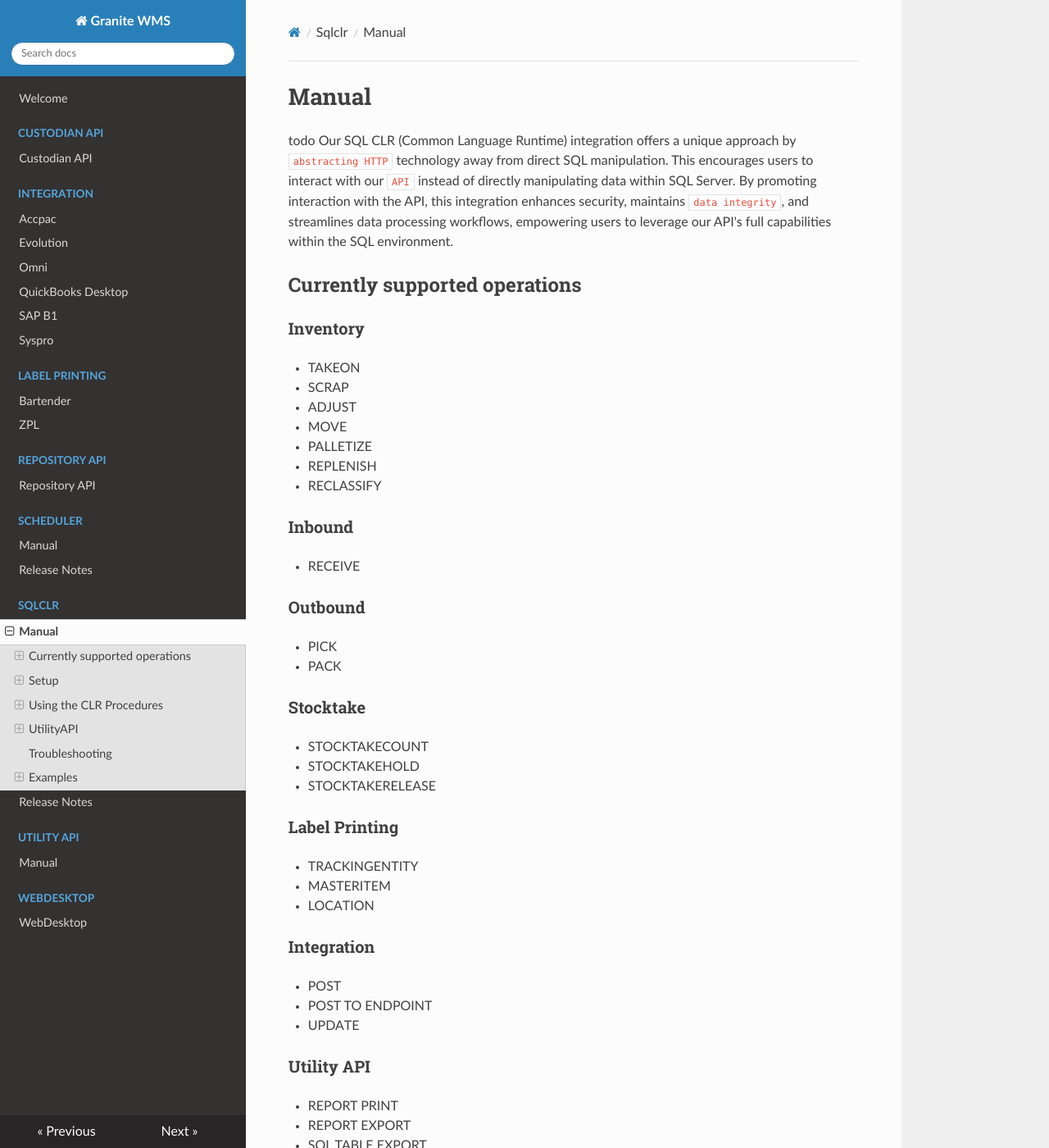
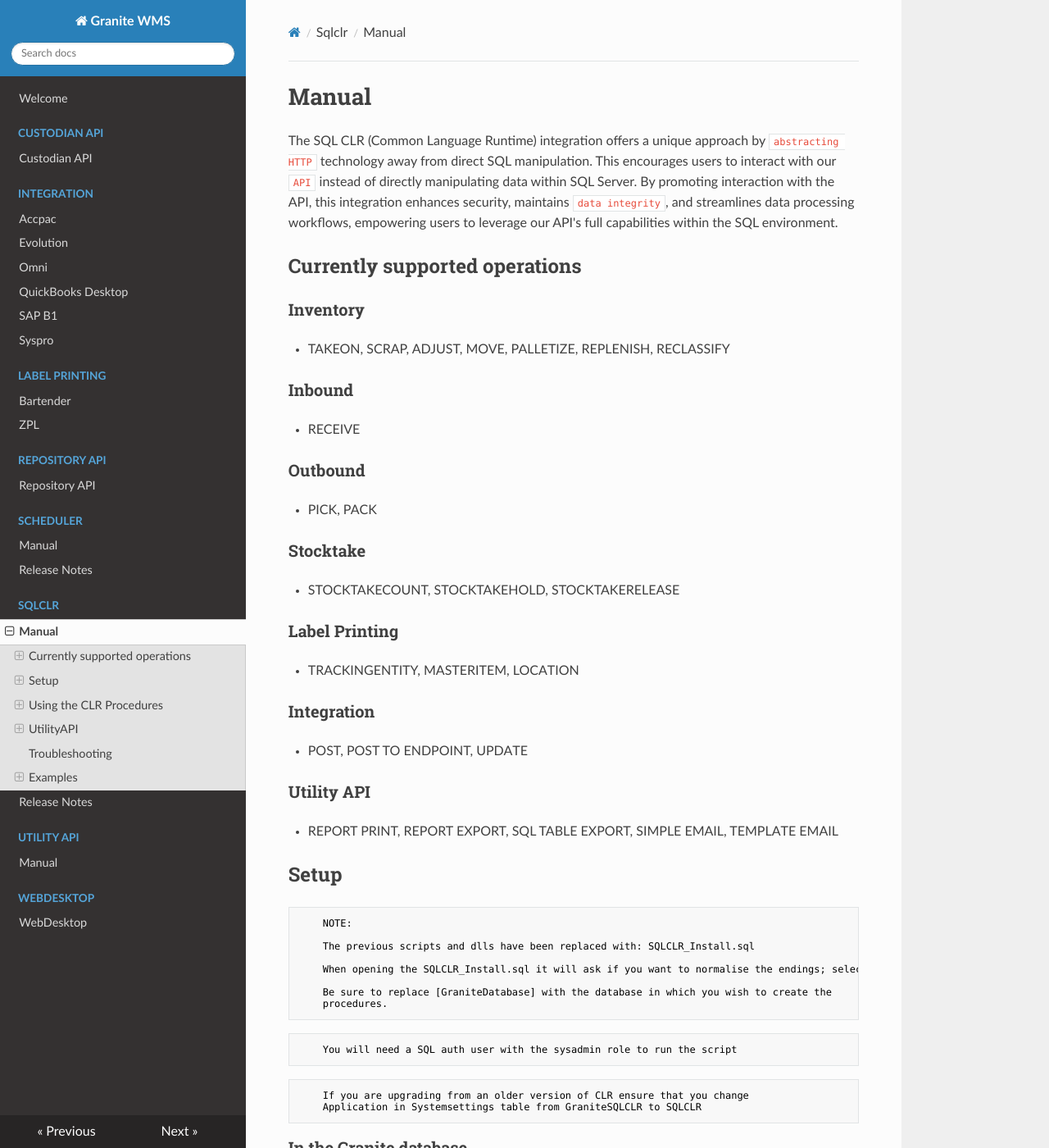
Before and after one commit to GraniteWMS/GraniteDocs, an MkDocs documentation site: the page built from docs/sqlclr/manual.md, in a window 1280 px wide and 1400 px high. Shown: the whole window at 82% size. Built offline with MkDocs 1.6.1, drawn with Linux system fonts in a browser that asks for light colours; nearby versions of some CDN libraries; some of the changed text lies outside the part shown.

Commit message:
Update manual.md

```diff
--- a/docs/sqlclr/manual.md
+++ b/docs/sqlclr/manual.md
@@ -1,43 +1,33 @@
 # Manual
 
-todo
-Our SQL CLR (Common Language Runtime) integration offers a unique approach by `abstracting HTTP` technology away from direct SQL manipulation.
+<!-- ![alt text](image.jpg) -->
+
+The SQL CLR (Common Language Runtime) integration offers a unique approach by `abstracting HTTP` technology away from direct SQL manipulation.
 This encourages users to interact with our `API` instead of directly manipulating data within SQL Server.
 By promoting interaction with the API, this integration enhances security, maintains `data integrity`, and streamlines data processing workflows, empowering users to leverage our API's full capabilities within the SQL environment.
 
 ## Currently supported operations
 
 ### Inventory
-- TAKEON
-- SCRAP
-- ADJUST
-- MOVE
-- PALLETIZE
-- REPLENISH
-- RECLASSIFY
+- TAKEON, SCRAP, ADJUST, MOVE, PALLETIZE, REPLENISH, RECLASSIFY
+
 ### Inbound
 - RECEIVE
+
 ### Outbound
-- PICK
-- PACK
+- PICK, PACK
+
 ### Stocktake
-- STOCKTAKECOUNT
-- STOCKTAKEHOLD
-- STOCKTAKERELEASE
+- STOCKTAKECOUNT, STOCKTAKEHOLD, STOCKTAKERELEASE
+
 ### Label Printing
-- TRACKINGENTITY
-- MASTERITEM
-- LOCATION
+- TRACKINGENTITY, MASTERITEM, LOCATION
+
 ### Integration
-- POST
-- POST TO ENDPOINT
-- UPDATE
+- POST, POST TO ENDPOINT, UPDATE
+
 ### Utility API
-- REPORT PRINT
-- REPORT EXPORT
-- SQL TABLE EXPORT
-- SIMPLE EMAIL
-- TEMPLATE EMAIL
+- REPORT PRINT, REPORT EXPORT, SQL TABLE EXPORT, SIMPLE EMAIL, TEMPLATE EMAIL
 
 
 ## Setup
```
